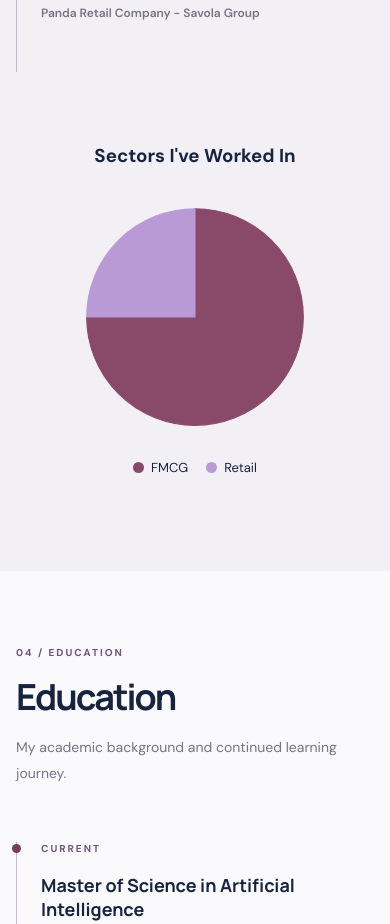
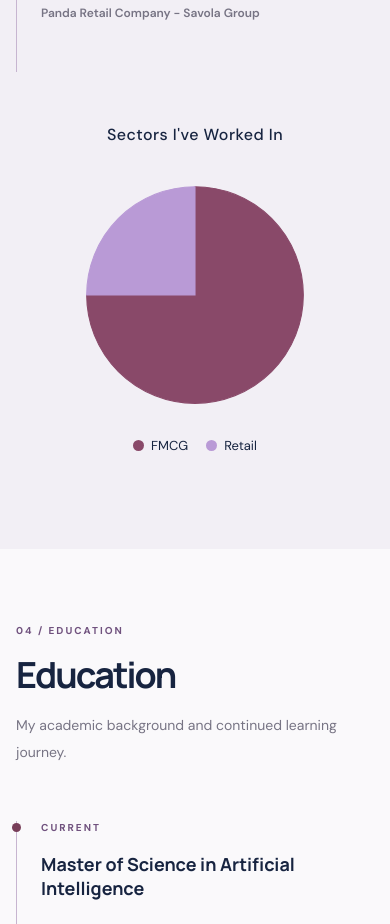
Before and after one commit to fotounshaqra/Analytics-Portfolio, a React (Vite) app: page / in a window 390 px wide. Shown: the part 3580-4504 px from the top of the page. Built offline with nearby package versions, Linux system fonts and the light colour scheme.

Commit message:
Add styles for experience pie title in media query

```diff
--- a/src/index.css
+++ b/src/index.css
@@ -1678,4 +1678,12 @@ html {
   .project-preview {
     transform: translateX(15px);
   }
-}
+   .experience-pie-title {
+  font-size: 16px;
+  font-weight: 500;
+  letter-spacing: 0.03em;
+  text-align: center;
+  margin: 0 0 20px;
+  color: var(--text-primary, inherit);
+}
+}
```
